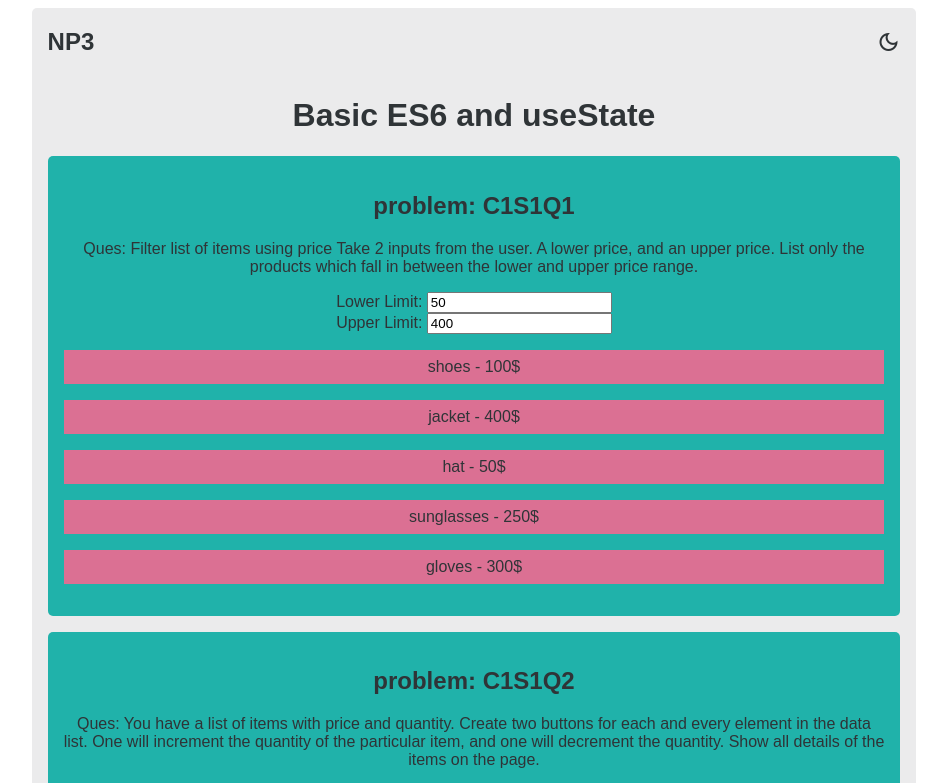
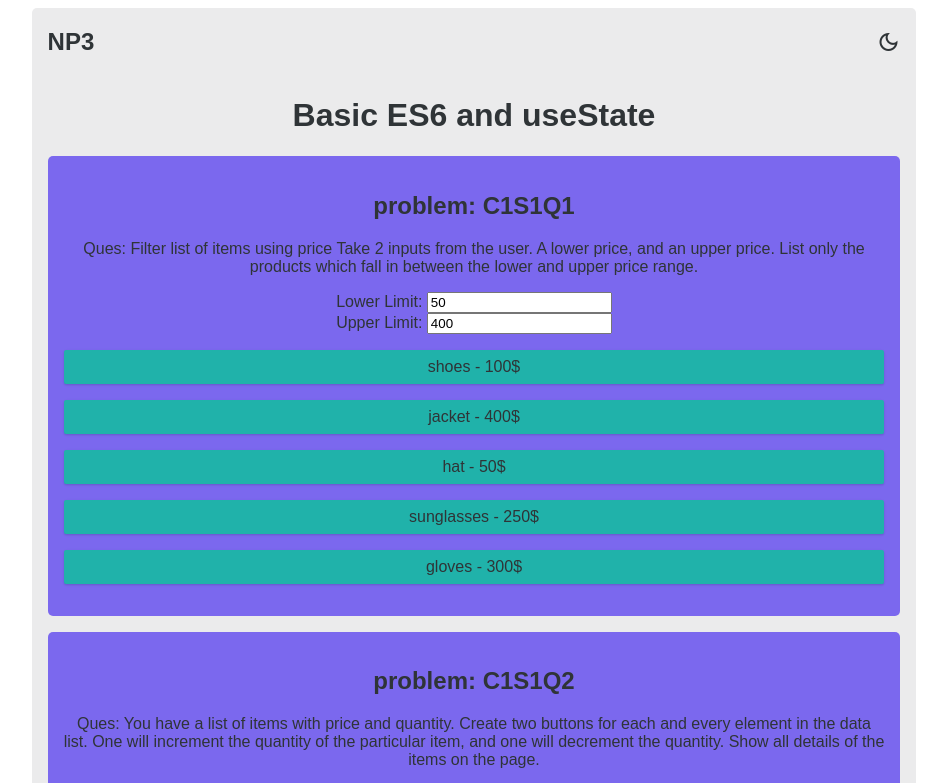
Before and after one commit to SK02K1/np3-solutions, a React (Create React App) app: page /cycles/1 in a window 1280 px wide. Shown: the top 783 px of the page, without its empty margins (166-1113 px from the left). Built offline with nearby package versions, Linux system fonts and the light colour scheme.

Commit message:
style: list items

```diff
--- a/src/solutions/cycle-1/set-1/QuesOne.jsx
+++ b/src/solutions/cycle-1/set-1/QuesOne.jsx
@@ -82,14 +82,7 @@ export const QuesOne = () => {
         {filteredProducts.map((productInfo) => {
           const { id, item, price } = productInfo;
           return (
-            <div
-              key={id}
-              style={{
-                backgroundColor: "palevioletred",
-                margin: "1rem 0",
-                padding: ".5rem"
-              }}
-            >
+            <div className="list-item" key={id}>
               <span>{item}</span> {" - "}
               <span>{price}$</span>
             </div>
--- a/src/solutions/cycle-1/set-1/QuesTwo.jsx
+++ b/src/solutions/cycle-1/set-1/QuesTwo.jsx
@@ -69,7 +69,7 @@ export const QuesTwo = () => {
         {products.map((productInfo) => {
           const { id, item, price, quantity } = productInfo;
           return (
-            <div key={id}>
+            <div className="list-item" key={id}>
               <span>
                 {item}({price}$)
               </span>{" "}
--- a/src/styles.css
+++ b/src/styles.css
@@ -41,16 +41,24 @@
   display: flex;
   justify-content: center;
   align-items: center;
-  background-color: lightseagreen;
+  background-color: mediumslateblue;
   border-radius: 5px;
   cursor: pointer;
 }
 
 .solution {
-  background-color: lightseagreen;
+  background-color: mediumslateblue;
   border-radius: 5px;
   margin: 1rem;
   padding: 1rem;
+}
+
+.list-item {
+  background-color: lightseagreen;
+  margin: 1rem 0;
+  padding: 0.5rem;
+  border-radius: 2px;
+  box-shadow: 0px 1px 3px rgba(0, 0, 0, 0.1), 0px 1px 2px rgba(0, 0, 0, 0.06);
 }
 
 @media screen and (min-width: 800px) {
```
